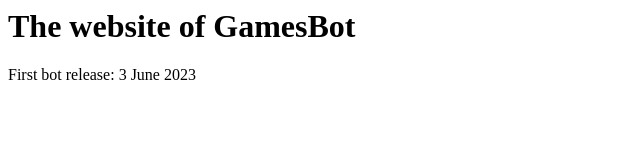
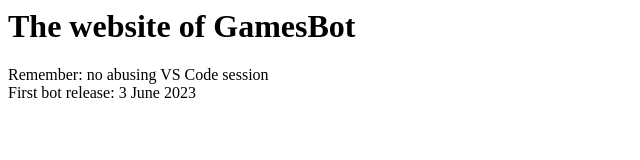
Before and after one commit to miki1513/GamesBot-website, a plain HTML site: page index.html in a window 1280 px wide. Shown: the whole page, without its empty margins (0-640 px from the left). Drawn offline with Linux system fonts and the light colour scheme.

Commit message:
Update index.html

```diff
--- a/index.html
+++ b/index.html
@@ -4,6 +4,7 @@
   </head>
   <body>
     <h1>The website of GamesBot</h1>
+    <div>Remember: no abusing VS Code session</div>
     <div>First bot release: 3 June 2023</div>
   </body>
 </html>
```
